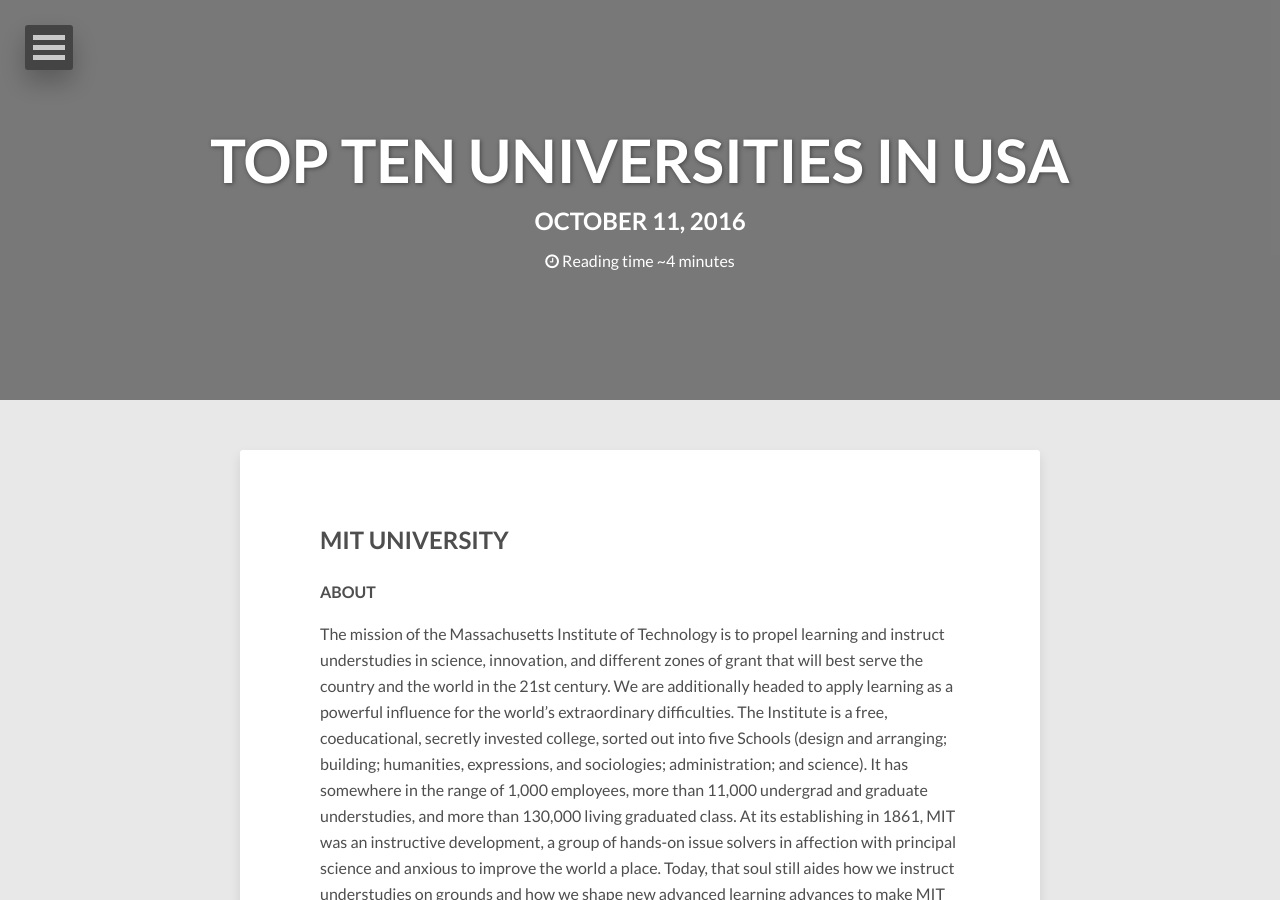
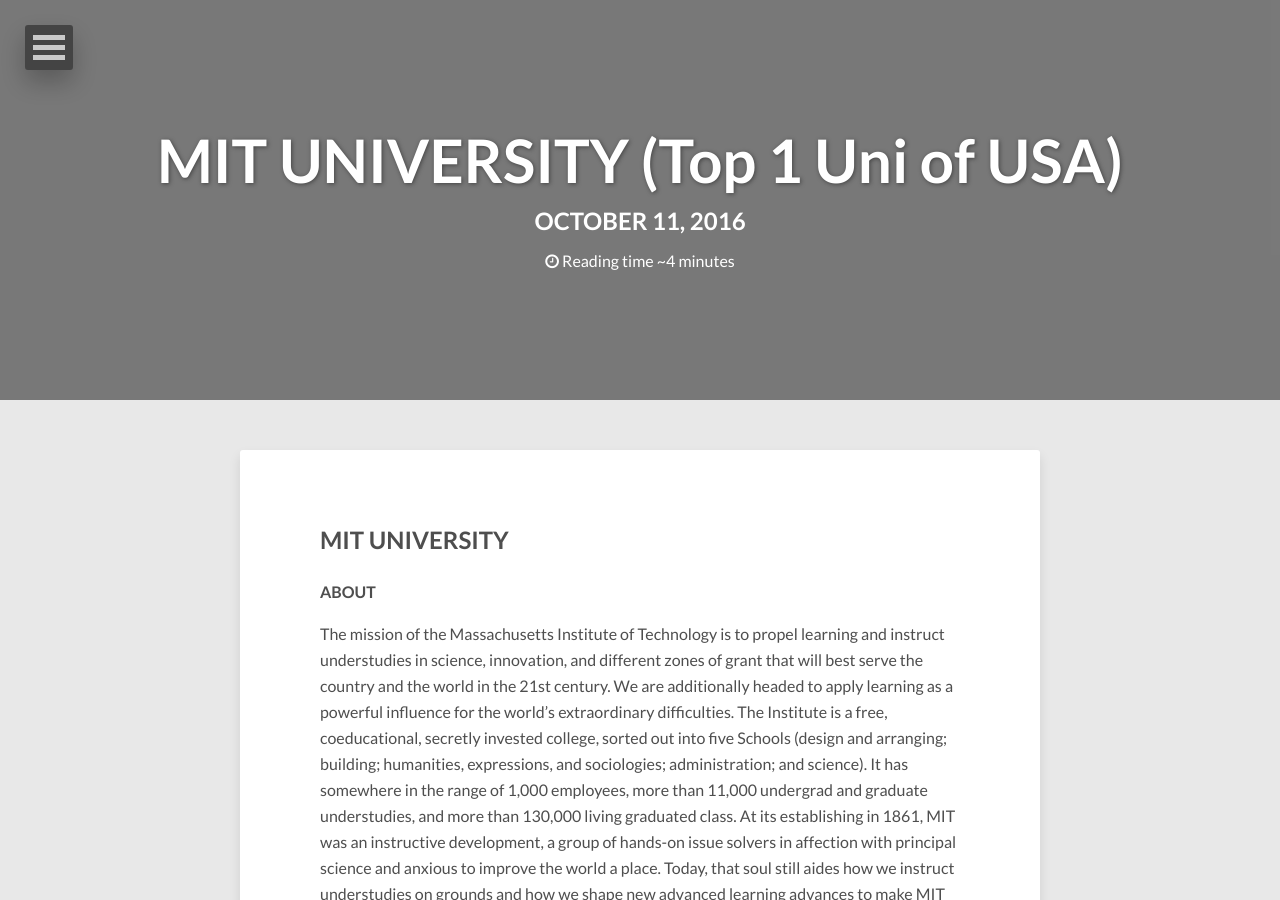
Before and after one commit to vivek1karna/topten, a Jekyll site: the page built from _posts/2016-10-11-top-online-universities.md, in a window 1280 px wide and 900 px high. Built offline with Jekyll 4.4.1, drawn with Linux system fonts in a browser that asks for light colours; nearby versions of some CDN libraries; comment, search, counter and statistics services are not loaded.

Commit message:
Update 2016-10-11-top-online-universities.md

```diff
--- a/_posts/2016-10-11-top-online-universities.md
+++ b/_posts/2016-10-11-top-online-universities.md
@@ -1,6 +1,6 @@
 ---
 layout: post
-title: TOP TEN UNIVERSITIES IN USA
+title: MIT UNIVERSITY (Top 1 Uni of USA)
 description: Top Online Universities
 comments: true
 tags: [Top Online Universities]
```
